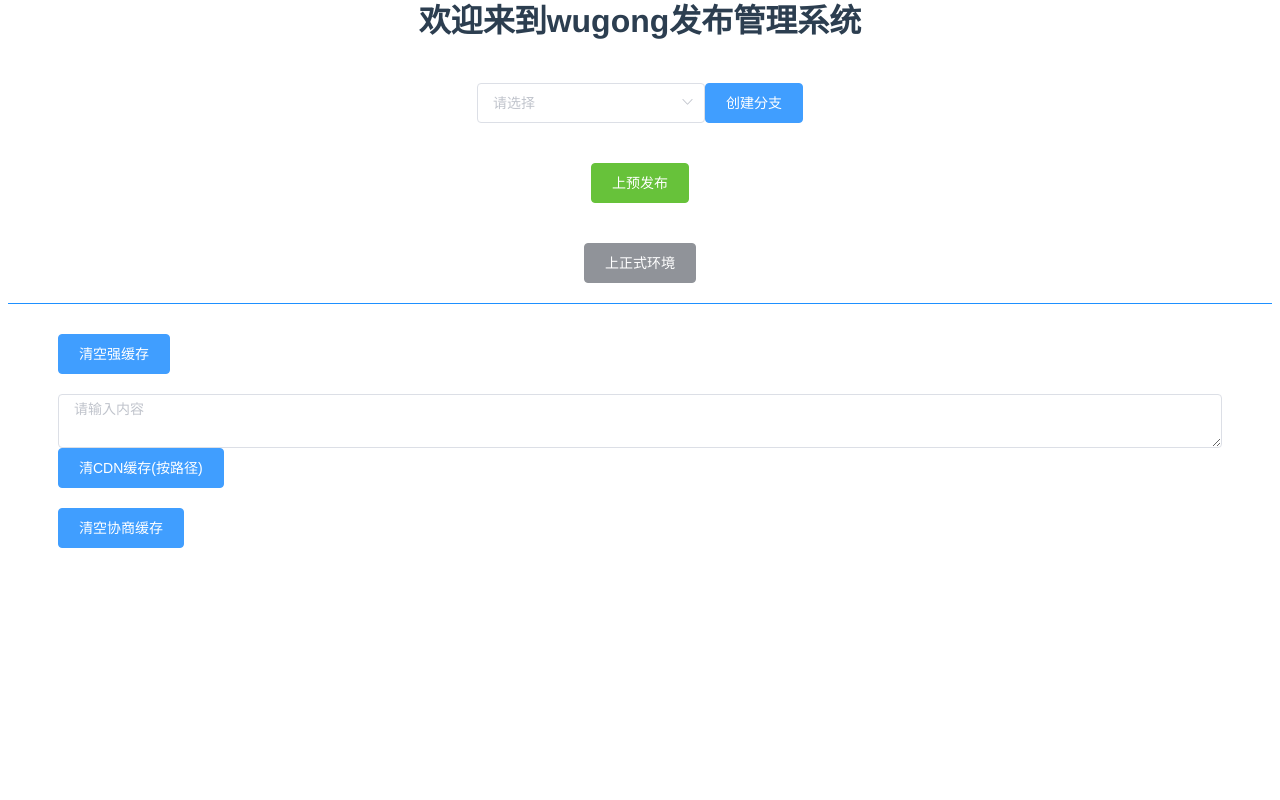
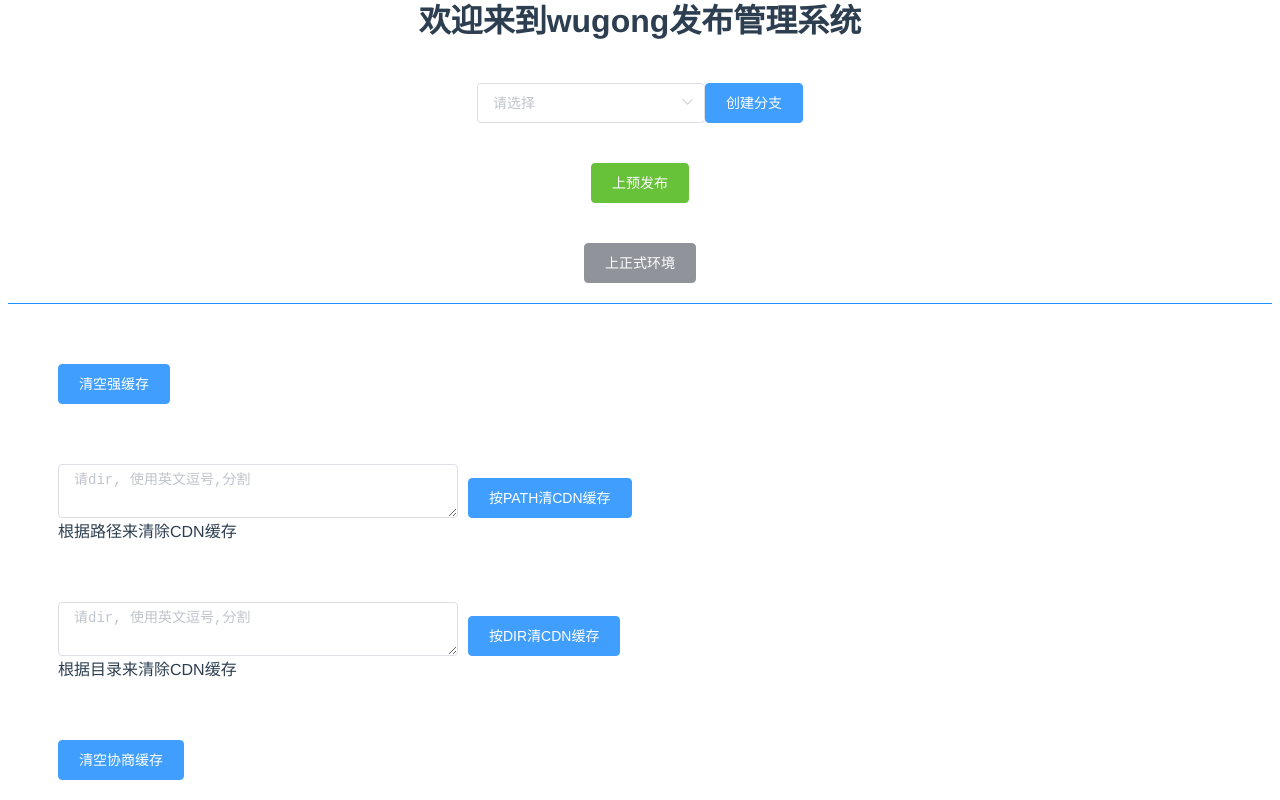
Before and after one commit to dujuncheng/wugong, a Vue app in the folder home/: page / in a window 1280 px wide. Shown: the part 290-1090 px from the top of the page. Before the commit the page ends 858 px from the top, so only its background shows below. Built offline with nearby package versions, Linux system fonts and the light colour scheme.

Commit message:
add code

```diff
--- a/home/src/api.js
+++ b/home/src/api.js
@@ -1,19 +1,12 @@
 const axios = require('axios')
 
-const host = 'http://118.24.193.194:83';
+const remoteHost = 'http://118.24.193.194:83';
+const localHost = 'http://127.0.0.1:83';
 
-let cleanCache = ({type, urls}) => {
-    if (type === 1 && !Array.isArray(urls)) {
-        return;
-    }
-
-    let param = {
-        type,
-        urls: urls,
-    }
+let cleanCache = (param) => {
     return axios({
         method: 'post',
-        url: `${host}/wugong_serve?method=clean_cache`,
+        url: `${localHost}/wugong_serve?method=clean_cache`,
         data: param,
     })
 
--- a/home/src/components/HelloWorld.vue
+++ b/home/src/components/HelloWorld.vue
@@ -34,27 +34,42 @@
               <el-button type="primary" @click="handleCleanCache(1, 1)">清空强缓存</el-button>
               <img v-if="loadingCache1" class="loadingBranch" src="https://timgsa.baidu.com/timg?image&quality=80&size=b9999_10000&sec=1547402653549&di=7af100875d9d454d4d1522c0be6d30be&imgtype=0&src=http%3A%2F%2Fspider.nosdn.127.net%2F2964c767d5798be6c8f83739fb5689b9.gif" alt="">
               <span v-if="loadingCache1"> 请稍等1分钟，正在清空缓存 </span>
-              <span v-if="cache1 && !loadingCache1">{{cache1}}</span>
+              <div v-if="cache1 && !loadingCache1">{{cache1}}</div>
           </div>
 
           <div class="cache-item">
               <el-input
+                      class="input-container"
                       type="textarea"
                       :rows="2"
-                      placeholder="请输入内容"
+                      placeholder="请dir, 使用英文逗号,分割"
                       v-model="cachePath">
               </el-input>
-              <el-button type="primary" @click="handleCleanCache(2, 2)">清CDN缓存(按路径)</el-button>
+              <el-button type="primary" @click="handleCleanCache(2, 2)">按PATH清CDN缓存</el-button>
               <img v-if="loadingCache2" class="loadingBranch" src="https://timgsa.baidu.com/timg?image&quality=80&size=b9999_10000&sec=1547402653549&di=7af100875d9d454d4d1522c0be6d30be&imgtype=0&src=http%3A%2F%2Fspider.nosdn.127.net%2F2964c767d5798be6c8f83739fb5689b9.gif" alt="">
               <span v-if="loadingCache2"> 请稍等30s </span>
-              <span v-if="cache2 && !loadingCache2">{{cache2}}</span>
+              <div v-if="cache2 && !loadingCache2">{{cache2}}</div>
           </div>
 
           <div class="cache-item">
-              <el-button type="primary" @click="handleCleanCache(1, 3)">清空协商缓存</el-button>
+              <el-input
+                      class="input-container"
+                      type="textarea"
+                      :rows="2"
+                      placeholder="请dir, 使用英文逗号,分割"
+                      v-model="cacheDir">
+              </el-input>
+              <el-button type="primary" @click="handleCleanCache(3, 3)">按DIR清CDN缓存</el-button>
               <img v-if="loadingCache3" class="loadingBranch" src="https://timgsa.baidu.com/timg?image&quality=80&size=b9999_10000&sec=1547402653549&di=7af100875d9d454d4d1522c0be6d30be&imgtype=0&src=http%3A%2F%2Fspider.nosdn.127.net%2F2964c767d5798be6c8f83739fb5689b9.gif" alt="">
-              <span v-if="loadingCache3"> 请稍等1分钟，正在清空缓存 </span>
-              <span v-if="cache3 && !loadingCache3">{{cache3}}</span>
+              <span v-if="loadingCache3"> 请稍等30s </span>
+              <div v-if="cache3 && !loadingCache3">{{cache3}}</div>
+          </div>
+
+          <div class="cache-item">
+              <el-button type="primary" @click="handleCleanCache(1, 4)">清空协商缓存</el-button>
+              <img v-if="loadingCache4" class="loadingBranch" src="https://timgsa.baidu.com/timg?image&quality=80&size=b9999_10000&sec=1547402653549&di=7af100875d9d454d4d1522c0be6d30be&imgtype=0&src=http%3A%2F%2Fspider.nosdn.127.net%2F2964c767d5798be6c8f83739fb5689b9.gif" alt="">
+              <span v-if="loadingCache4"> 请稍等1分钟，正在清空缓存 </span>
+              <div v-if="cache4 && !loadingCache4">{{cache4}}</div>
           </div>
 
       </div>
@@ -96,17 +111,22 @@
                 cookie: '',
                 regular: '',
                 cache1: '',
-                cache2: '',
-                cache3: '',
+                cache2: '根据路径来清除CDN缓存',
+                cache3: '根据目录来清除CDN缓存',
+                cache4: '',
                 showPrepareDialog: false,
                 showRegularDialog: false,
                 loadingCache1: false,
                 loadingCache2: false,
                 loadingCache3: false,
+                loadingCache4: false,
                 loadingBranch: false,
                 loadingPrepare: false,
                 loadingRegular: false,
+                // 清除cdn缓存，path
                 cachePath: '',
+                // 清除cdn缓存，dir
+                cacheDir: '',
                 selected: '',
                 project: [{
                     value: '项目1 - wugong_project_1',
@@ -239,6 +259,8 @@
                     this.loadingCache2 = bool;
                 } else if (id === 3) {
                     this.loadingCache3 = bool;
+                } else if (id === 4) {
+                    this.loadingCache4 = bool;
                 }
             },
             setCacheContent(id, content) {
@@ -248,6 +270,8 @@
                     this.cache2 = content;
                 } else if (id === 3) {
                     this.cache3 = content;
+                } else if (id === 4) {
+                    this.cache4 = content;
                 }
             },
             async handleCleanCache(type, id) {
@@ -258,19 +282,26 @@
                 try {
                     let param = {
                         type,
-                        urls: ['http://www.bi15s.cn/wugong_project_2/'],
+                    }
+                    if (type === 2) {
+                        let urls = this.cachePath.split(',')
+                        param.urls = urls;
+                    } else if (type === 3) {
+                        let dirs = this.cacheDir.split(',')
+                        param.dirs = dirs;
                     }
                     let result = (await cleanCache(param)).data;
-                    if (!result || !result.success) {
+                    if (!result || !result.success || !result.data || result.data.code !== 0) {
                         this.$message({
                             message: result.message || '请求失败',
                             type: 'warning'
                         });
+                        this.setCacheContent(id, '出错了，请检查参数')
                         return
                     }
 
                     this.setLoading(id, false)
-                    this.setCacheContent(id, '已清除，访问 http://www.bi15s.cn/wugong_project_2/ 吧')
+                    this.setCacheContent(id, '已清除，访问 http://www.bi15s.cn/wugong_project_2/ 吧, cdn生效时间为5分钟')
                 } catch (e) {
                     this.$message({
                         message: e.message || '请求失败',
@@ -323,5 +354,10 @@
         padding-left: 30px;
         padding-right: 30px;
         margin: 20px;
+        margin-top: 60px;
+    }
+    .input-container {
+        width: 400px;
+        margin-right: 10px;
     }
 </style>
```
Also changed, not shown: 1 other file (tests, documents, lock files or other folders).
